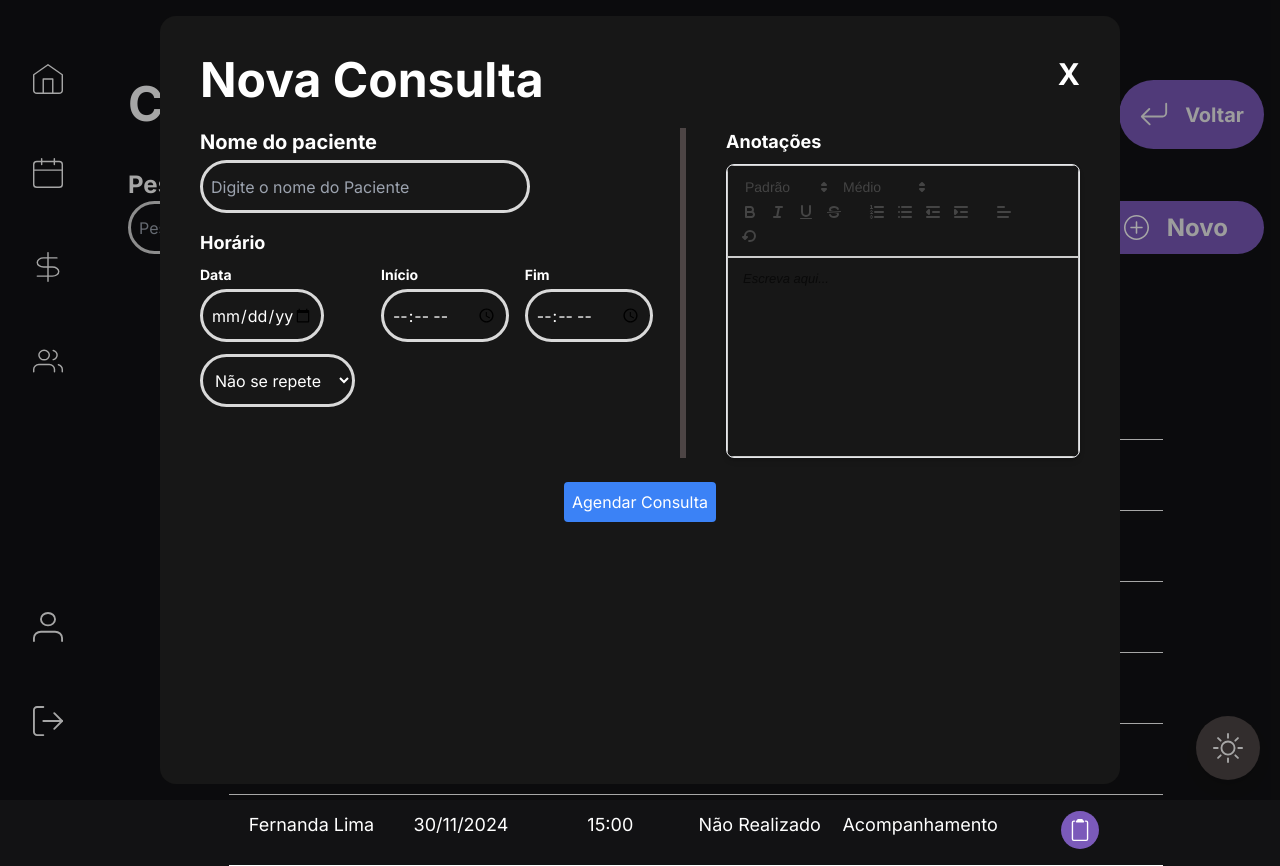
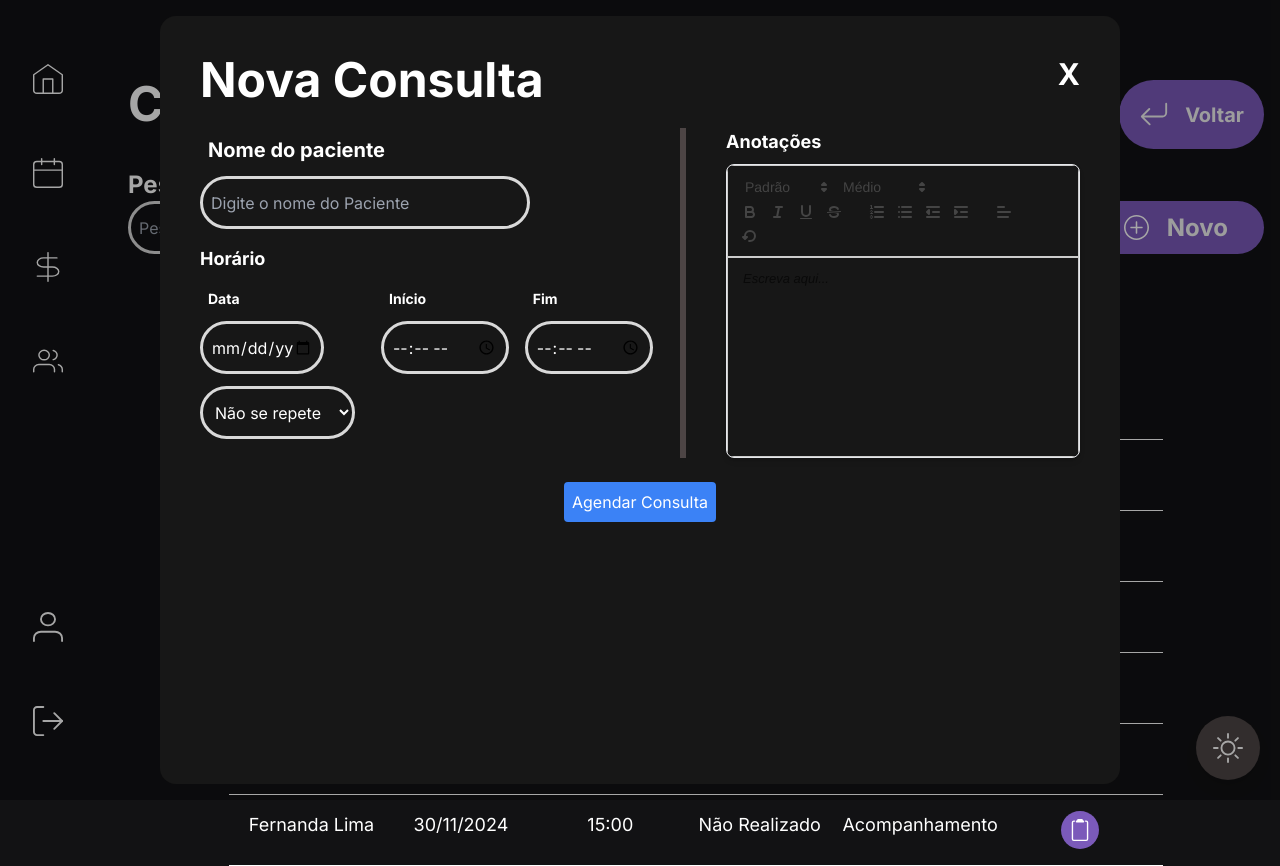
Before and after one commit to Melancia-Salgada/psico-frontend, a React (Vite) app in the folder easypsi/: page /consultas in a window 1280 px wide. Both pictures are taken after a click on the link "Novo". Built offline with nearby package versions, Linux system fonts and the light colour scheme; no server answers.

Commit message:
o povo nao qer cartucho de carabina

```diff
--- a/easypsi/src/components/Cards/Novo.jsx
+++ b/easypsi/src/components/Cards/Novo.jsx
@@ -38,7 +38,7 @@ export const Paciente = ({ closePopup }) => {
               {/* Informações Pessoais */}
               <div>
                 <div className="flex flex-col">
-                  <label className="text-md sm:text-lg font-bold mb-1">Nome</label>
+                  <label className="text-md sm:text-lg font-bold mb-1 p-2">Nome</label>
                   <input
                     name="nome"
                     className="p-1 w-3/4 caixa-texto-cad"
@@ -50,7 +50,7 @@ export const Paciente = ({ closePopup }) => {
 
                 <div className="flex flex-col sm:flex-row justify-between gap-3">
                   <div className="flex-1">
-                    <label className="text-md sm:text-lg font-bold mb-1">Nascimento</label>
+                    <label className="text-md sm:text-lg font-bold mb-1 p-2">Nascimento</label>
                     <input
                       name="nascimento"
                       className="p-1 w-3/4 flex-1 caixa-texto-cad"
@@ -59,7 +59,7 @@ export const Paciente = ({ closePopup }) => {
                     />
                   </div>
                   <div className="flex-1">
-                    <label className="text-md sm:text-lg font-bold mb-1">Telefone</label>
+                    <label className="text-md sm:text-lg font-bold mb-1 p-2">Telefone</label>
                     <input
                       name="telefone"
                       className="p-1 w-3/4 caixa-texto-cad"
@@ -73,7 +73,7 @@ export const Paciente = ({ closePopup }) => {
               <div>
                 <span className="underline">Dados Adicionais</span>
                 <div>
-                  <label className="text-md sm:text-lg font-bold mb-1">Email</label>
+                  <label className="text-md sm:text-lg font-bold mb-1 p-2">Email</label>
                   <input
                     name="email"
                     className="p-1 w-full caixa-texto-cad"
@@ -83,7 +83,7 @@ export const Paciente = ({ closePopup }) => {
                 </div>
                 <div className="flex flex-col sm:flex-row justify-between gap-3">
                   <div className="flex-1">
-                    <label className="text-md sm:text-lg font-bold mb-1">CPF</label>
+                    <label className="text-md sm:text-lg font-bold mb-1 p-2">CPF</label>
                     <input
                       name="cpf"
                       className="p-1 w-full caixa-texto-cad"
@@ -92,7 +92,7 @@ export const Paciente = ({ closePopup }) => {
                     />
                   </div>
                   <div className="flex-1">
-                    <label className="text-md sm:text-lg font-bold mb-1">RG</label>
+                    <label className="text-md sm:text-lg font-bold mb-1 p-2">RG</label>
                     <input
                       name="rg"
                       className="p-1 w-full caixa-texto-cad"
@@ -107,7 +107,7 @@ export const Paciente = ({ closePopup }) => {
               <div>
                 <span className="underline">Local</span>
                 <div>
-                  <label className="text-md sm:text-lg font-bold mb-1">Endereço</label>
+                  <label className="text-md sm:text-lg font-bold mb-1 p-2">Endereço</label>
                   <input
                     name="endereco"
                     className="p-1 w-full caixa-texto-cad"
@@ -117,7 +117,7 @@ export const Paciente = ({ closePopup }) => {
                 </div>
                 <div className="flex flex-col sm:flex-row justify-between gap-3">
                   <div className="flex-1">
-                    <label className="text-md sm:text-lg font-bold mb-1">Complemento</label>
+                    <label className="text-md sm:text-lg font-bold mb-1 p-2">Complemento</label>
                     <input
                       name="complemento"
                       className="p-1 w-full caixa-texto-cad"
@@ -126,7 +126,7 @@ export const Paciente = ({ closePopup }) => {
                     />
                   </div>
                   <div className="flex-1">
-                    <label className="text-md sm:text-lg font-bold mb-1">CEP</label>
+                    <label className="text-md sm:text-lg font-bold mb-1 p-2">CEP</label>
                     <input
                       name="cep"
                       className="p-1 w-full caixa-texto-cad"
@@ -147,7 +147,7 @@ export const Paciente = ({ closePopup }) => {
             <div className="w-full lg:w-1/2 space-y-3">
               <span className="underline">Menor de Idade</span>
               <div>
-                <label className="text-md sm:text-lg font-bold mb-1">Nome do Responsável</label>
+                <label className="text-md sm:text-lg font-bold mb-1 p-2">Nome do Responsável</label>
                 <input
                   name="responsavelNome"
                   className="p-1 w-full caixa-texto-cad"
@@ -156,7 +156,7 @@ export const Paciente = ({ closePopup }) => {
                 />
                 <div className="flex flex-col sm:flex-row justify-between gap-3">
                   <div className="flex-1">
-                    <label className="text-md sm:text-lg font-bold mb-1">Telefone</label>
+                    <label className="text-md sm:text-lg font-bold mb-1 p-2">Telefone</label>
                     <input
                       name="responsavelTelefone"
                       className="p-1 w-full caixa-texto-cad"
@@ -165,7 +165,7 @@ export const Paciente = ({ closePopup }) => {
                     />
                   </div>
                   <div className="flex-1">
-                    <label className="text-md sm:text-lg font-bold mb-1">CPF</label>
+                    <label className="text-md sm:text-lg font-bold mb-1 p-2">CPF</label>
                     <input
                       name="responsavelCpf"
                       className="p-1 w-full caixa-texto-cad"
@@ -239,7 +239,7 @@ export const Consulta = ({ closePopup }) => {
             <div className="w-full lg:w-1/2 space-y-4">
               {/* Paciente */}
               <div>
-                <label className="text-lg sm:text-xl font-bold mb-1 block">Nome do paciente</label>
+                <label className="text-lg sm:text-xl font-bold mb-1 block p-2">Nome do paciente</label>
                 <input
                   name="paciente"
                   className={`p-2 w-3/4 ${inputBorder}`}
@@ -254,7 +254,7 @@ export const Consulta = ({ closePopup }) => {
                 <div>
                   <div className="flex flex-col sm:flex-row justify-between gap-2 sm:gap-4">
                     <div className="flex-1">
-                      <label className="text-sm font-bold mb-1 block">Data</label>
+                      <label className="text-sm font-bold mb-1 block p-2">Data</label>
                       <input
                         name="data"
                         className={`p-2 w-3/4 ${inputBorder}`}
@@ -263,7 +263,7 @@ export const Consulta = ({ closePopup }) => {
                       />
                     </div>
                     <div className="flex-1">
-                      <label className="text-sm font-bold mb-1 block">Início</label>
+                      <label className="text-sm font-bold mb-1 block p-2">Início</label>
                       <input
                         name="inicio"
                         className={`p-2 w-full ${inputBorder}`}
@@ -271,7 +271,7 @@ export const Consulta = ({ closePopup }) => {
                       />
                     </div>
                     <div className="flex-1">
-                      <label className="text-sm font-bold mb-1 block">Fim</label>
+                      <label className="text-sm font-bold mb-1 block p-2">Fim</label>
                       <input
                         name="fim"
                         className={`p-2 w-full ${inputBorder}`}
```
